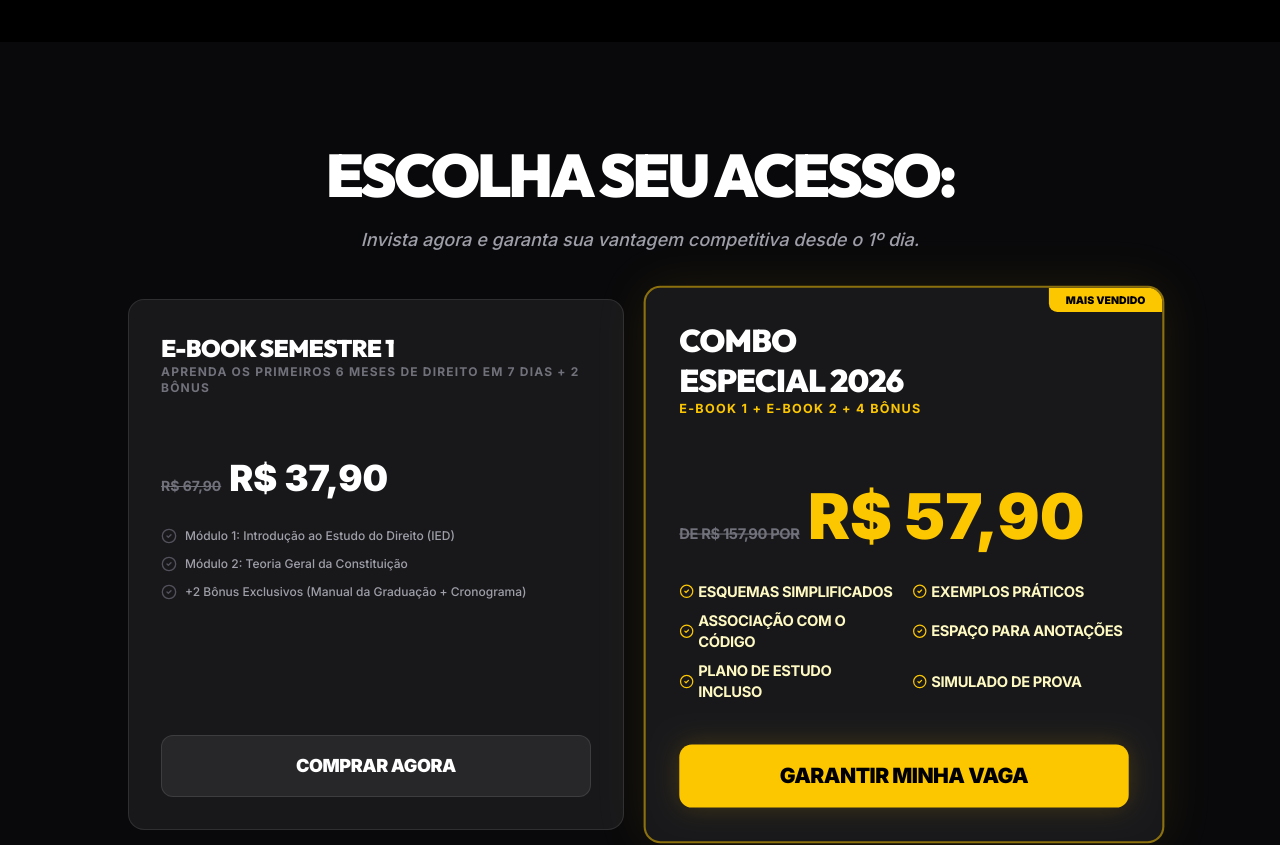
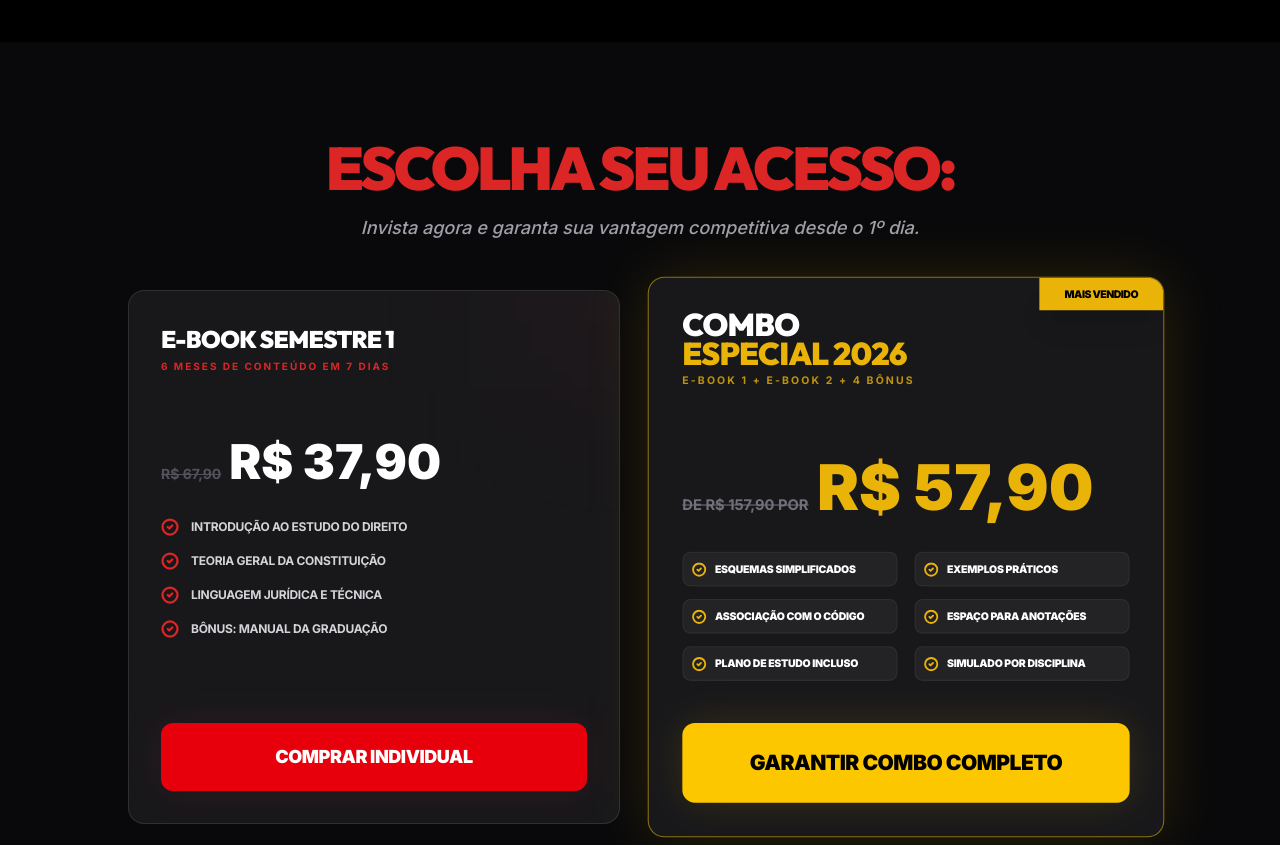
Before and after one commit to camposads-dot/primeiroano-de-direito, a React (Vite) app: page / in a window 1280 px wide. Shown: the part 2940-3785 px from the top of the page. Built offline with nearby package versions, Linux system fonts and the light colour scheme.

Commit message:
atualizar oferta agora

```diff
--- a/src/App.tsx
+++ b/src/App.tsx
@@ -212,61 +212,100 @@ const TargetAudience = () => (
 );
 
 const Offers = () => (
-  <section className="py-24 px-4 relative bg-zinc-950 text-white selection:bg-red-500">
+  <section className="py-24 px-4 relative bg-zinc-950">
      <div className="container mx-auto max-w-7xl">
-      <SectionTitle
-        title="Escolha seu acesso:"
-        subtitle="Invista agora e garanta sua vantagem competitiva desde o 1º dia."
-      />
-      <div className="grid md:grid-cols-2 gap-8 max-w-5xl mx-auto items-stretch">
+      {/* Título em Vermelho conforme solicitado */}
+      <div className="mb-12 text-center">
+        <motion.h2
+          initial={{ opacity: 0, y: 20 }}
+          whileInView={{ opacity: 1, y: 0 }}
+          viewport={{ once: true }}
+          className="text-4xl md:text-6xl font-display font-black tracking-tighter uppercase text-brand-red mb-4"
+        >
+          Escolha seu acesso:
+        </motion.h2>
+        <p className="text-zinc-muted text-base md:text-lg max-w-2xl mx-auto italic font-medium">
+          Invista agora e garanta sua vantagem competitiva desde o 1º dia.
+        </p>
+      </div>
 
-        {/* CARD 1: E-BOOK SEMESTRE 1 (Visualmente agradável e convincente) */}
-        <Card className="flex flex-col h-full hover:border-white/20 transition-all group">
-          <div className="mb-8">
-            <h3 className="text-2xl font-black mb-1uppercase text-white">E-Book Semestre 1</h3>
-            <p className="text-xs uppercase font-bold text-zinc-500 mb-8 tracking-widest">Aprenda os primeiros 6 meses de Direito em 7 dias + 2 Bônus</p>
-          </div>
-          <div className="mb-8 flex items-baseline gap-2">
-             <div className="text-zinc-500 line-through text-sm font-bold">R$ 67,90</div>
-             <div className="text-4xl font-black text-white leading-none">R$ 37,90</div>
+      <div className="grid md:grid-cols-2 gap-10 max-w-5xl mx-auto items-stretch">
+
+        {/* CARD 1: E-BOOK SEMESTRE 1 (Paleta Vermelha) */}
+        <Card className="flex flex-col h-full border-brand-red/20 hover:border-brand-red/50 transition-all relative overflow-hidden group">
+          {/* Sutil brilho vermelho ao fundo */}
+          <div className="absolute -top-24 -right-24 w-48 h-48 bg-brand-red/5 blur-[80px] group-hover:bg-brand-red/10 transition-colors" />
+
+          <div className="mb-8 relative z-10">
+            <h3 className="text-2xl font-black mb-1 uppercase text-white">E-Book Semestre 1</h3>
+            <p className="text-[10px] uppercase font-bold text-brand-red tracking-[0.2em] mb-8">
+              6 Meses de Conteúdo em 7 Dias
+            </p>
           </div>
 
-          {/* Lista de Conteúdo Convincente */}
-          <ul className="space-y-3 mb-10 flex-grow text-zinc-400 font-medium text-xs">
-            <li className="flex gap-2 items-center"><CheckCircle2 size={16} className="text-zinc-600"/> Módulo 1: Introdução ao Estudo do Direito (IED)</li>
-            <li className="flex gap-2 items-center"><CheckCircle2 size={16} className="text-zinc-600"/> Módulo 2: Teoria Geral da Constituição</li>
-            <li className="flex gap-2 items-center"><CheckCircle2 size={16} className="text-zinc-600"/> +2 Bônus Exclusivos (Manual da Graduação + Cronograma)</li>
+          <div className="mb-8 flex items-baseline gap-2 relative z-10">
+             <div className="text-zinc-600 line-through text-sm font-bold">R$ 67,90</div>
+             <div className="text-5xl font-black text-white leading-none">R$ 37,90</div>
+          </div>
+
+          {/* Entrega de valor em Vermelho */}
+          <ul className="space-y-4 mb-10 flex-grow relative z-10">
+            {[
+              "Introdução ao Estudo do Direito",
+              "Teoria Geral da Constituição",
+              "Linguagem Jurídica e Técnica",
+              "Bônus: Manual da Graduação"
+            ].map((item, i) => (
+              <li key={i} className="flex gap-3 items-center text-zinc-300 font-bold text-xs uppercase tracking-tight">
+                <CheckCircle2 size={18} className="text-brand-red" strokeWidth={3} />
+                {item}
+              </li>
+            ))}
           </ul>
 
-          <Button primary={false} className="w-full mt-auto">COMPRAR AGORA</Button>
+          <Button primary={true} className="w-full mt-auto py-5 red-glow">
+            COMPRAR INDIVIDUAL
+          </Button>
         </Card>
 
-        {/* CARD 2: COMBO ESPECIAL 2026 (Com os recursos detalhados solicitados) */}
-        <Card featured={true} className="flex flex-col h-full border-2 scale-105 relative z-10 shadow-[0_0_50px_rgba(234,179,8,0.1)] border-yellow-400/50">
-          <div className="absolute top-0 right-0 bg-yellow-400 text-black text-[10px] font-black px-4 py-1 rounded-bl-lg uppercase">
+        {/* CARD 2: COMBO ESPECIAL (Destaque Amarelo com novos itens) */}
+        <Card featured={true} className="flex flex-col h-full border-brand-yellow/50 scale-105 relative z-20 shadow-[0_0_60px_rgba(234,179,8,0.15)] bg-brand-card">
+          <div className="absolute top-0 right-0 bg-brand-yellow text-black text-[10px] font-black px-6 py-2 uppercase tracking-tighter shadow-xl">
             Mais Vendido
           </div>
+
           <div className="mb-8">
-            <h3 className="text-3xl font-black mb-1uppercase text-white leading-tight">COMBO <br/> ESPECIAL 2026</h3>
-            <p className="text-xs uppercase font-bold text-yellow-400 mb-8 tracking-widest">E-Book 1 + E-Book 2 + 4 Bônus</p>
-          </div>
-          <div className="mb-8 flex items-baseline gap-2 leading-none">
-             <div className="text-zinc-500 line-through text-sm font-bold uppercase tracking-tight">De R$ 157,90 por</div>
-             <div className="text-6xl font-black text-yellow-400 leading-none">R$ 57,90</div>
+            <h3 className="text-3xl font-black mb-1 uppercase text-white leading-[0.9]">COMBO <br/> <span className="text-brand-yellow">ESPECIAL 2026</span></h3>
+            <p className="text-[10px] uppercase font-bold text-brand-yellow/80 mb-8 tracking-[0.2em]">E-Book 1 + E-Book 2 + 4 Bônus</p>
           </div>
 
-          {/* Lista Detalhada de Recursos (Nova Seção Pedida) */}
-          <div className="grid grid-cols-2 gap-x-4 gap-y-2 mb-10 text-sm font-bold text-yellow-100 uppercase tracking-tight">
-            <div className="flex gap-1 items-center"><CheckCircle2 size={14} className="text-yellow-400 shrink-0"/> Esquemas Simplificados</div>
-            <div className="flex gap-1 items-center"><CheckCircle2 size={14} className="text-yellow-400 shrink-0"/> Exemplos Práticos</div>
-            <div className="flex gap-1 items-center"><CheckCircle2 size={14} className="text-yellow-400 shrink-0"/> Associação com o Código</div>
-            <div className="flex gap-1 items-center"><CheckCircle2 size={14} className="text-yellow-400 shrink-0"/> Espaço para anotações</div>
-            <div className="flex gap-1 items-center"><CheckCircle2 size={14} className="text-yellow-400 shrink-0"/> Plano de Estudo incluso</div>
-            <div className="flex gap-1 items-center"><CheckCircle2 size={14} className="text-yellow-400 shrink-0"/> Simulado de prova</div>
+          <div className="mb-8 flex items-baseline gap-2 leading-none">
+             <div className="text-zinc-500 line-through text-sm font-bold uppercase">De R$ 157,90 por</div>
+             <div className="text-6xl font-black text-brand-yellow leading-none">R$ 57,90</div>
           </div>
 
-          <Button featured={true} className="w-full text-xl mt-auto shadow-yellow-500/20">GARANTIR MINHA VAGA</Button>
+          {/* Novos itens solicitados */}
+          <div className="grid grid-cols-1 sm:grid-cols-2 gap-x-4 gap-y-3 mb-10 text-[10px] font-black text-white uppercase tracking-tight">
+            {[
+              "Esquemas Simplificados",
+              "Exemplos Práticos",
+              "Associação com o Código",
+              "Espaço para anotações",
+              "Plano de Estudo incluso",
+              "Simulado por disciplina"
+            ].map((feature, i) => (
+              <div key={i} className="flex gap-2 items-center bg-white/5 p-2 rounded-lg border border-white/5">
+                <CheckCircle2 size={14} className="text-brand-yellow shrink-0" strokeWidth={3} />
+                <span>{feature}</span>
+              </div>
+            ))}
+          </div>
+
+          <Button featured={true} className="w-full text-xl py-6 yellow-glow">
+            GARANTIR COMBO COMPLETO
+          </Button>
         </Card>
+
       </div>
     </div>
   </section>
```
